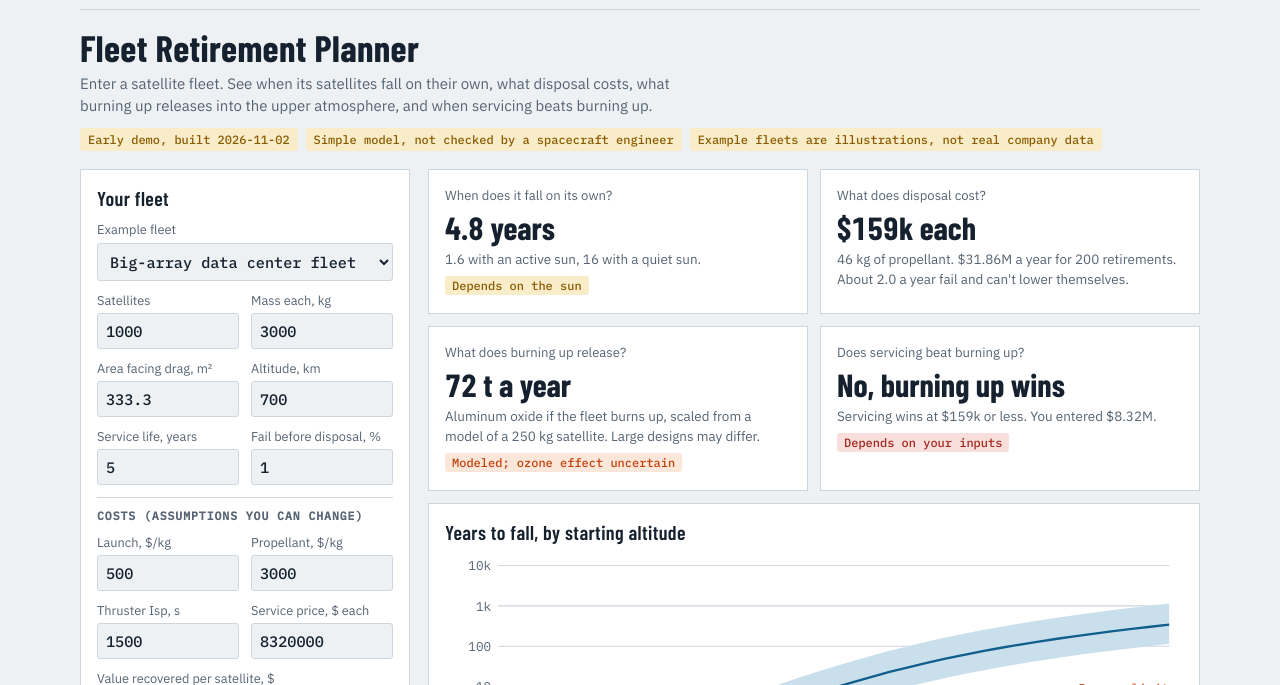
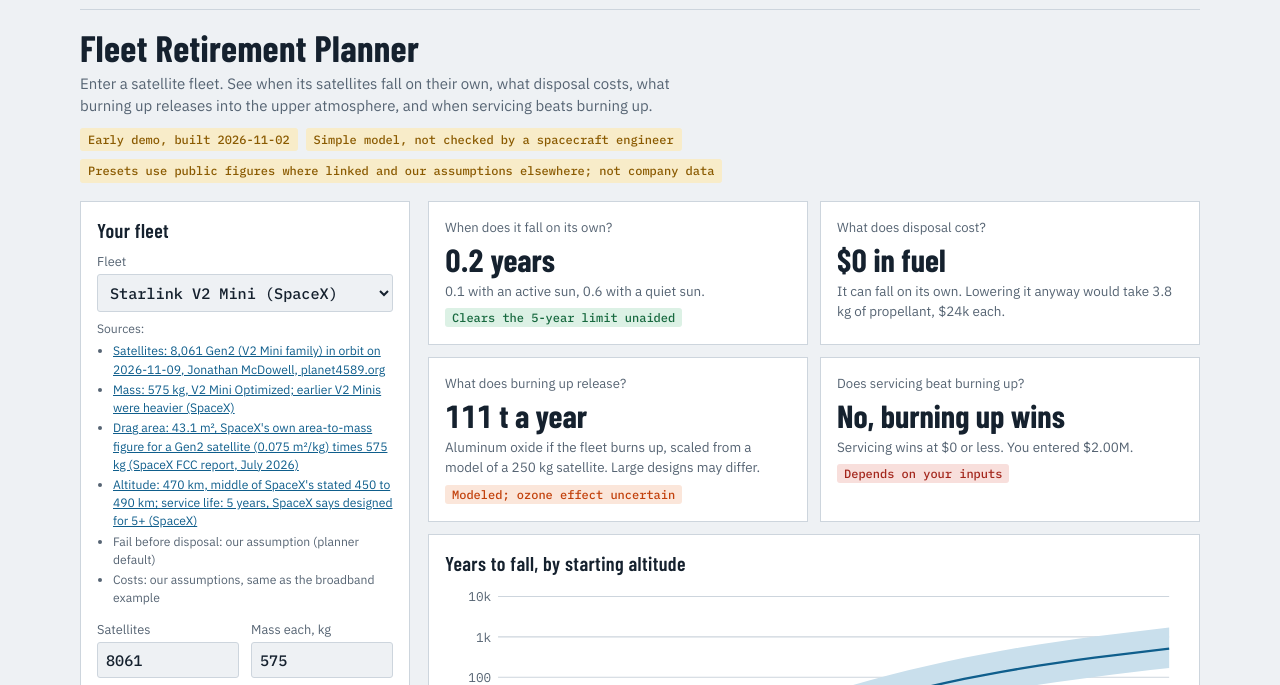
Before and after one commit to Berryderi/anvilorbital, a plain HTML site: page planner/index.html in a window 1280 px wide. Shown: the part 63-748 px from the top of the page. Drawn offline with nearby package versions, Linux system fonts and the light colour scheme.

Commit message:
Add real-fleet presets to the planner, each with its sources
Five real fleets (Starlink V2 Mini, Eutelsat OneWeb Gen 1, Amazon Leo,
Starcloud filing, SpaceX Starmind filing) in a "Real fleets" group, with a
source line under the dropdown that links each input or labels it our
assumption. Examples are unchanged and grouped as illustrations.

Co-Authored-By: Claude Opus 5.5 <noreply@anthropic.com>

```diff
--- a/planner/index.html
+++ b/planner/index.html
@@ -52,6 +52,9 @@ svg text{fill:var(--muted);font:11px var(--mono)}
 .notes p{margin:0 0 8px;break-inside:avoid}
 @media (max-width:700px){.notes{columns:1}}
 a{color:var(--accent)}
+.src{grid-column:1/-1;font-size:.76rem;color:var(--muted);margin:-2px 0 0}
+.src ul{margin:4px 0 0;padding-left:16px}
+.src li{margin:0 0 2px}
 </style>
 <div class="page">
   <a class="skip" href="#main">Skip to content</a>
@@ -59,13 +62,14 @@ a{color:var(--accent)}
   <header id="main">
     <h1>Fleet Retirement Planner</h1>
     <p class="lede">Enter a satellite fleet. See when its satellites fall on their own, what disposal costs, what burning up releases into the upper atmosphere, and when servicing beats burning up.</p>
-    <div class="flags"><span class="flag">Early demo, built 2026-11-02</span><span class="flag">Simple model, not checked by a spacecraft engineer</span><span class="flag">Example fleets are illustrations, not real company data</span></div>
+    <div class="flags"><span class="flag">Early demo, built 2026-11-02</span><span class="flag">Simple model, not checked by a spacecraft engineer</span><span class="flag">Presets use public figures where linked and our assumptions elsewhere; not company data</span></div>
   </header>
   <div class="grid">
     <form class="panel" id="form" autocomplete="off">
       <h2>Your fleet</h2>
       <div class="fields">
-        <label class="wide">Example fleet<select id="preset"></select></label>
+        <label class="wide">Fleet<select id="preset"></select></label>
+        <div class="src" id="src" aria-live="polite"></div>
         <label>Satellites<input id="count" type="number" min="1" step="1"></label>
         <label>Mass each, kg<input id="mass" type="number" min="1"></label>
         <label>Area facing drag, m&sup2;<input id="area" type="number" min="0.01" step="any"></label>
@@ -101,6 +105,7 @@ a{color:var(--accent)}
     <p><b>5-year limit:</b> US and Canadian rules for new low-orbit licences. Older satellites can be exempt. Check your own licence.</p>
     <p><b>Disposal:</b> low-thrust fuel to reach 300 km, bought and launched. It excludes design and operations cost. It assumes the satellite still works. Failed satellites can't do this.</p>
     <p><b>Burning up:</b> 30 kg of aluminum oxide per 250 kg satellite, from Ferreira et al. 2024 (a molecular-dynamics model), scaled by mass. Real satellites differ. Other research suggests effects on ozone could differ, so this is an estimate of mass released, not of harm.</p>
+    <p><b>Real fleets:</b> each input links to its source; anything without one is our assumption. Satellite counts for flying fleets are satellites in orbit on the date shown; for filings, the number filed with the FCC, not approved. Drag area is rarely published, so we estimate it one way: a dead satellite tumbles, so its average area facing drag is its total surface area / 4, and a thin solar array counts as half its one-side area. Where the operator publishes an area-to-mass figure, we use that instead. The answers are model outputs, not a statement about any operator.</p>
     <p><b>Servicing:</b> it wins when its price is at or below the disposal it replaces plus the value recovered. Service prices and recovered value are your inputs. We found nobody offering this service for these fleets today, and no buyer for recovered parts.</p>
   </section>
   <footer class="site-foot"><span>Anvil Orbital. Estimates are unchecked models, not quotes or promises.</span><span><a href="../privacy/">Privacy</a> &middot; <a href="https://github.com/Berryderi/anvilorbital">Code</a></span></footer>
@@ -123,13 +128,50 @@ function evaluate(count,mass,area,alt,life,fail,launch,prop,isp,service,value){
   return {mean,high,low,status:status(mean,high,low),propellant_kg:propellant,fuel_usd:fuel,alternative_usd:alt_cost,retired_per_year:retired,failed_per_year:failed,fleet_fuel_usd_per_year:retired*alt_cost,alumina_t_per_year:retired*mass*ALUMINA/1000,breakeven_usd:be,service_wins:service<=be};
 }
 // MODEL-END
-const PRESETS={
+const EXAMPLES={
  "Big-array data center fleet (example)":{count:1000,mass:3000,area:333.3,alt:700,life:5,fail:1,launch:500,prop:3000,isp:1500,service:8320000,value:0},
  "Same fleet, flying lower (example)":{count:1000,mass:3000,area:333.3,alt:600,life:5,fail:1,launch:500,prop:3000,isp:1500,service:8320000,value:0},
  "Much better servicer, if parts found a buyer (example)":{count:1000,mass:3000,area:333.3,alt:750,life:5,fail:1,launch:500,prop:3000,isp:1500,service:800000,value:770000},
  "Reuse a retiring satellite's power for compute, best-case servicer (example)":{count:1000,mass:3000,area:333.3,alt:700,life:5,fail:1,launch:500,prop:3000,isp:1500,service:800000,value:969000},
  "Small imaging constellation (example)":{count:100,mass:150,area:1.5,alt:550,life:5,fail:3,launch:3245,prop:3000,isp:1500,service:2000000,value:0},
  "Mid-size broadband fleet, high orbit (example)":{count:300,mass:150,area:1.5,alt:1200,life:7,fail:2,launch:3245,prop:3000,isp:1500,service:2000000,value:0}};
+// Real fleets: every input carries its source (checked 2026-11-10). Unlinked = our assumption.
+const MCD="Jonathan McDowell, planet4589.org",FAIL=["Fail before disposal: our assumption (planner default)"],
+ COSTS_BB=["Costs: our assumptions, same as the broadband example"],COSTS_DC=["Costs: our assumptions, same as the data center example"],
+ BB={fail:1,launch:3245,prop:3000,isp:1500,service:2000000,value:0},DC={fail:1,launch:500,prop:3000,isp:1500,service:8320000,value:0};
+const REAL={
+ "Starlink V2 Mini (SpaceX)":{...BB,count:8061,mass:575,area:43.1,alt:470,life:5,src:[
+  ["Satellites: 8,061 Gen2 (V2 Mini family) in orbit on 2026-11-09, "+MCD,"https://planet4589.org/space/con/star/stats.html"],
+  ["Mass: 575 kg, V2 Mini Optimized; earlier V2 Minis were heavier (SpaceX)","https://starlink.com/public-files/starlinkProgressReport_2024.pdf"],
+  ["Drag area: 43.1 m², SpaceX's own area-to-mass figure for a Gen2 satellite (0.075 m²/kg) times 575 kg (SpaceX FCC report, July 2026)","https://api-prod.fcc.gov/icfs-attachment/exp/api/v1/bff0244acfb947505791bf252f851ce6"],
+  ["Altitude: 470 km, middle of SpaceX's stated 450 to 490 km; service life: 5 years, SpaceX says designed for 5+ (SpaceX)","https://space-safety.starlink.com/docs/space-safety-articles/constellation_altitudes/"],
+  FAIL,COSTS_BB]},
+ "Eutelsat OneWeb Gen 1":{...BB,count:654,mass:150,area:1.8,alt:1200,life:5,src:[
+  ["Satellites: 654 in orbit on 2026-11-09, "+MCD,"https://planet4589.org/space/con/ow/stats.html"],
+  ["Mass: about 150 kg; service life: at least 5 years at 1,200 km (eoPortal)","https://directory.eoportal.org/satellite-missions/oneweb"],
+  ["Drag area: 1.8 m², our estimate from the 1 x 1 x 1.3 m body (eoPortal). Array size isn't published, so it's left out and the estimate is low","https://directory.eoportal.org/satellite-missions/oneweb"],
+  ["Altitude: 1,200 km (Eutelsat)","https://www.eutelsat.com/satellite-network/oneweb-leo-constellation"],
+  FAIL,COSTS_BB]},
+ "Amazon Leo (formerly Kuiper)":{...BB,count:392,mass:554,area:41.6,alt:630,life:7,src:[
+  ["Satellites: 392 in orbit on 2026-11-09, "+MCD,"https://planet4589.org/space/con/kp/stats.html"],
+  ["Mass: 554 kg, middle of a 537 to 571 kg press estimate; Amazon hasn't published it (Gigazine, reporting Ars Technica)","https://gigazine.net/gsc_news/en/20250514-amazon-kuiper-satellite"],
+  ["Drag area: 41.6 m², our assumption: the Starlink area-to-mass figure (0.075 m²/kg) times 554 kg. Amazon hasn't published the size"],
+  ["Altitude: 630 km, the assigned operational altitude (Amazon)","https://www.aboutamazon.com/news/innovation-at-amazon/project-kuiper-satellite-rocket-launch-progress-updates"],
+  ["Service life: 7 years, the mission length in the FCC's disposal condition (ExecutiveGov)","https://www.executivegov.com/articles/fcc-oks-amazons-updated-orbital-debris-mitigation-plan-for-broadband-satellite"],
+  FAIL,COSTS_BB]},
+ "Starcloud orbital data center filing":{...DC,count:88000,mass:3000,area:320,alt:725,life:5,src:[
+  ["Satellites: up to 88,000 filed with the FCC, not approved; altitude: 725 km, middle of the filed 600 to 850 km (Starcloud filing)","https://api-prod.fcc.gov/icfs-attachment/exp/api/v1/5c6840321b3e365068b6a64ce54bcb49"],
+  ["Mass: 3,000 kg, the planned 200 kW Starcloud-3 (The Next Web)","https://thenextweb.com/news/starcloud-170m-series"],
+  ["Drag area: 320 m², our estimate: 200 kW at 3.2 m² of array per kW (Starcloud white paper: 4 x 4 km for 5 GW), counted at half. Radiators left out, so the estimate is low","https://starcloudinc.github.io/wp.pdf"],
+  ["Service life: 5 years, our assumption (not published)"],
+  FAIL,COSTS_DC]},
+ "SpaceX orbital data center filing (Starmind)":{...DC,count:100000,mass:4000,area:400,alt:475,life:5,src:[
+  ["Satellites: 100,000 filed with the FCC, the first phase of up to 1,000,000, not approved; altitude: 475 km, the upper of two filed bands; power: 250 kW each, as reported (Advanced Television)","https://www.advanced-television.com/?p=292409"],
+  ["Mass: up to 4,000 kg each (SatNews, on SpaceX's FCC submission)","https://satnews.com/2026/09/19/spacex-submits-fcc-re-entry-debris-and-collision-risk-analysis-for-starmind-orbital-data-center-constellation/"],
+  ["Drag area: 400 m², our assumption: a reported 250 kW at Starcloud's white-paper 3.2 m² per kW, counted at half. Radiators left out, so the estimate is low","https://starcloudinc.github.io/wp.pdf"],
+  ["Service life: 5 years, our assumption (not published)"],
+  FAIL,COSTS_DC]}};
+const EX_SRC=[["Illustration: every input is our assumption, not a real fleet"]];
 const $=id=>document.getElementById(id),IDS=["count","mass","area","alt","life","fail","launch","prop","isp","service","value"];
 const money=v=>v>=1e9?"$"+(v/1e9).toFixed(2)+"B":v>=1e6?"$"+(v/1e6).toFixed(2)+"M":v>=1e3?"$"+Math.round(v/1e3)+"k":"$"+Math.round(v);
 const yrs=y=>y>=100?Number(y.toPrecision(2)).toLocaleString():y>=10?y.toFixed(0):y.toFixed(1);
@@ -164,8 +206,10 @@ function run(){
   $("a4p").textContent="Depends on your inputs";$("a4p").className="pill "+(r.service_wins?"good":"bad");
   chart(v.mass/v.area,v.alt,r.mean);
 }
-function load(name){const p=PRESETS[name];for(const id of IDS){$(id).value=p[id];}run();}
-Object.keys(PRESETS).forEach(n=>{const o=document.createElement("option");o.textContent=n;$("preset").append(o);});
+const PRESETS={...REAL,...EXAMPLES};
+function showSrc(list){const ul=document.createElement("ul");for(const [text,url] of list){const li=document.createElement("li");if(url){const a=document.createElement("a");a.href=url;a.rel="noopener";a.textContent=text;li.append(a);}else li.textContent=text;ul.append(li);}$("src").replaceChildren("Sources:",ul);}
+function load(name){const p=PRESETS[name];for(const id of IDS){$(id).value=p[id];}showSrc(p.src||EX_SRC);run();}
+for(const [label,group] of [["Real fleets (public figures)",REAL],["Examples (illustrations)",EXAMPLES]]){const g=document.createElement("optgroup");g.label=label;Object.keys(group).forEach(n=>{const o=document.createElement("option");o.textContent=n;g.append(o);});$("preset").append(g);}
 $("preset").addEventListener("change",e=>load(e.target.value));
 $("form").addEventListener("input",e=>{if(e.target.id!=="preset")run();});
 $("form").addEventListener("submit",e=>e.preventDefault());
```
